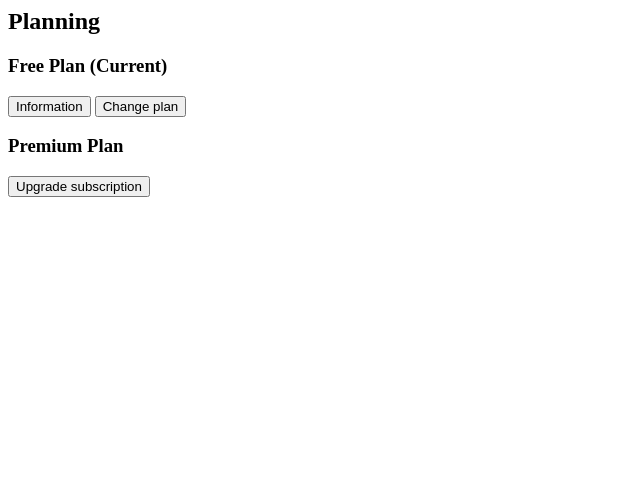
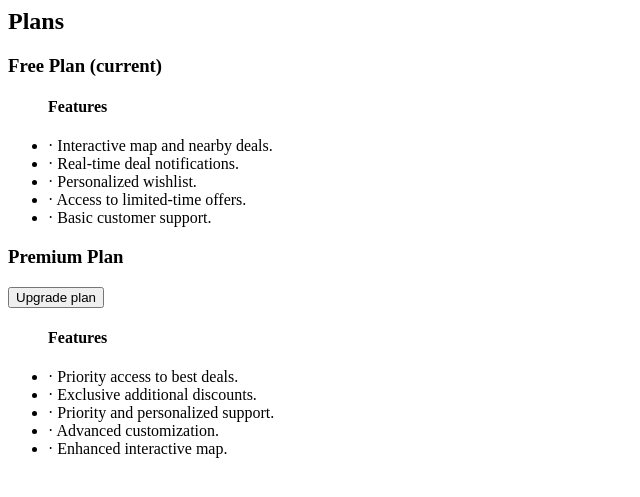
Before and after one commit to krschan/flashfoods, a PHP site: page /view/planning-popup.php in a window 1280 px wide. Shown: the top 497 px of the page, without its empty margins (0-640 px from the left). Run offline with PHP 8.4, Linux system fonts and the light colour scheme.

Commit message:
style(css): improve plan page design and variable renames

```diff
--- a/src/view/cupons-popup.php
+++ b/src/view/cupons-popup.php
@@ -5,11 +5,11 @@
         <div class="info-form aligned">
             <h2>Discount coupons</h2>
             <article>
-                <div class="plan">
+                <div class="div-popup">
                     <h3>McDonald's coupon</h3>
                     <a href="#"><button>Show code</button></a>
                 </div>
-                <div class="plan">
+                <div class="div-popup">
                     <h3>KFC's coupon</h3>
                     <a href="#"><button>Show code</button></a>
                 </div>
--- a/src/view/history-popup.php
+++ b/src/view/history-popup.php
@@ -5,7 +5,7 @@
         <div class="info-form aligned">
             <h2>History</h2>
             <article>
-                <div class="history-item">
+                <div class="history-item div-popup">
                     <p>
                         <span class="bold">Hamburgers Express</span> <br>
                         <span class="date">Date: 2024-05-12 | Time: 13:30 hrs</span> <br>
@@ -14,7 +14,7 @@
                     </p>
                     <p class="opinion">Rating: 9/10 - Delicious! The best burger I've had in a long time.</p>
                 </div>
-                <div class="history-item">
+                <div class="history-item div-popup">
                     <p>
                         <span class="bold">Quick Pizza</span> <br>
                         <span class="date">Date: 2024-05-11 | Time: 19:00 hrs</span> <br>
@@ -23,7 +23,7 @@
                     <p class="opinion">Comment: Good ambiance and service. The pepperoni pizza is highly recommended.
                     </p>
                 </div>
-                <div class="history-item">
+                <div class="history-item div-popup">
                     <p>
                         <span class="bold">Spicy Tacos</span> <br>
                         <span class="date">Date: 2024-05-10 | Time: 14:45 hrs</span> <br>
--- a/src/view/planning-popup.php
+++ b/src/view/planning-popup.php
@@ -3,16 +3,34 @@
 <body>
     <div class="info-box center">
         <div class="info-form aligned">
-            <h2>Planning</h2>
+            <h2>Plans</h2>
             <article>
                 <div class="plan">
-                    <h3>Free Plan (Current)</h3>
-                    <a href="/src/pages/aside/planning1.html"><button>Information</button></a>
-                    <a href="/src/pages/aside/planning2.html"><button>Change plan</button></a>
+                    <div class="div-plan">
+                        <h3>Free Plan (current)</h3>
+                    </div>
+                    <ul class="text-plan">
+                        <h4>Features</h4>
+                        <li>· Interactive map and nearby deals.</li>
+                        <li>· Real-time deal notifications.</li>
+                        <li>· Personalized wishlist.</li>
+                        <li>· Access to limited-time offers.</li>
+                        <li>· Basic customer support.</li>
+                    </ul>
                 </div>
                 <div class="plan">
-                    <h3>Premium Plan</h3>
-                    <a href="/src/pages/aside/planning2.html"><button>Upgrade subscription</button></a>
+                    <div class="div-plan">
+                        <h3>Premium Plan</h3>
+                        <a href="#"><button id="upgrade-button">Upgrade plan</button></a>
+                    </div>
+                    <ul class="text-plan">
+                        <h4>Features</h4>
+                        <li>· Priority access to best deals.</li>
+                        <li>· Exclusive additional discounts.</li>
+                        <li>· Priority and personalized support.</li>
+                        <li>· Advanced customization.</li>
+                        <li>· Enhanced interactive map.</li>
+                    </ul>
                 </div>
             </article>
         </div>
--- a/src/view/wishlist-popup.php
+++ b/src/view/wishlist-popup.php
@@ -5,7 +5,7 @@
         <div class="info-form aligned">
             <h2>Wishlist</h2>
             <article>
-                <div class="plan">
+                <div class="div-popup">
                     <p>
                         1. McDonald's: Big Mac Combo for €4.50<br>
                         2. Burger King: 2 Whoppers for €8.50<br>
```
Also changed, not shown: src/css/style.css (+36 -8 lines).
